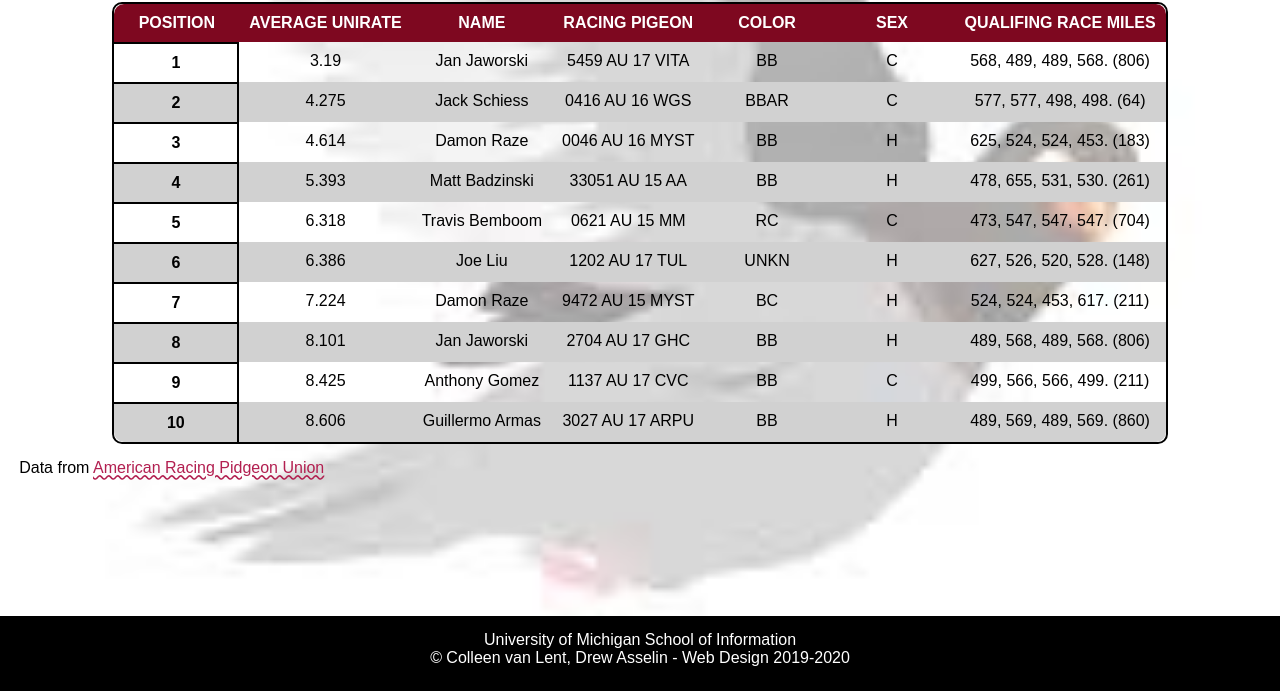
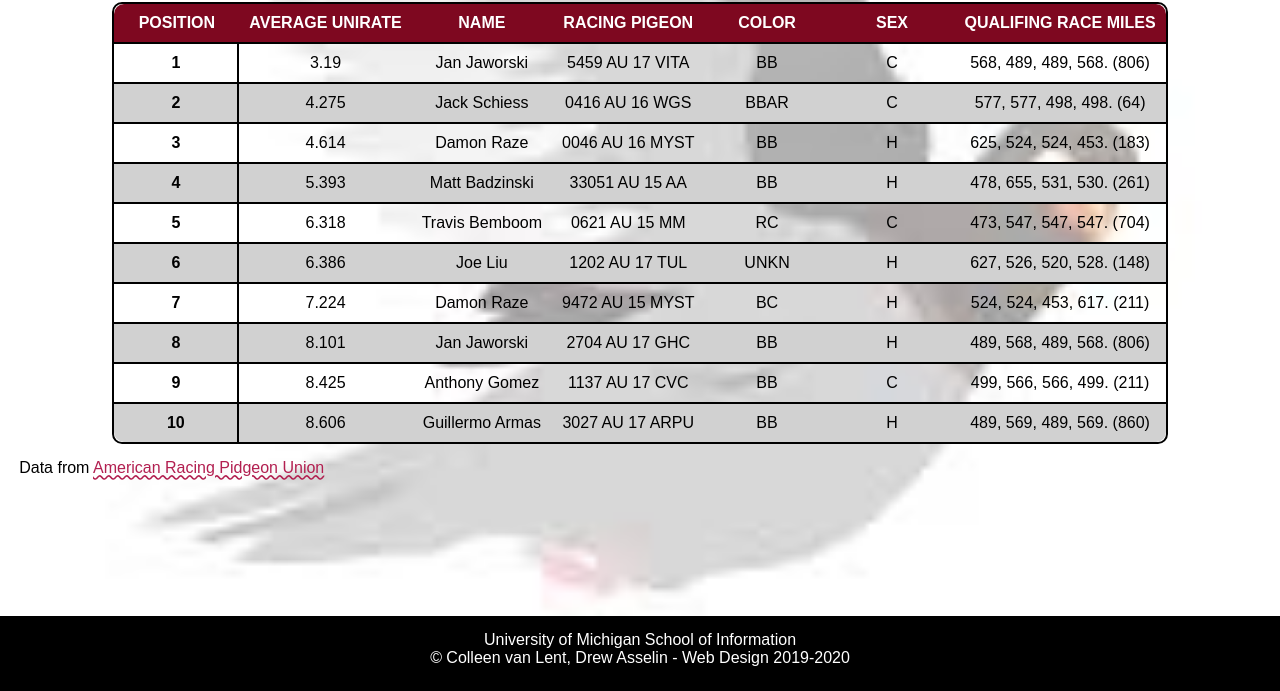
Before and after one commit to salikasl/homework4-2021, a plain HTML site: page index.html in a window 1280 px wide. Shown: the part 109-800 px from the top of the page. Drawn offline with Linux system fonts and the light colour scheme; a web font is replaced by a local one.

Commit message:
think i fixed the last ting

```diff
--- a/css/style.css
+++ b/css/style.css
@@ -67,7 +67,7 @@ a{
 /*Req 6a*/
 td {
   text-align: center;
-  border-top: 2px #000000;
+  border-top: 2px solid #000000;
   padding: 10px;
 }
 
```
